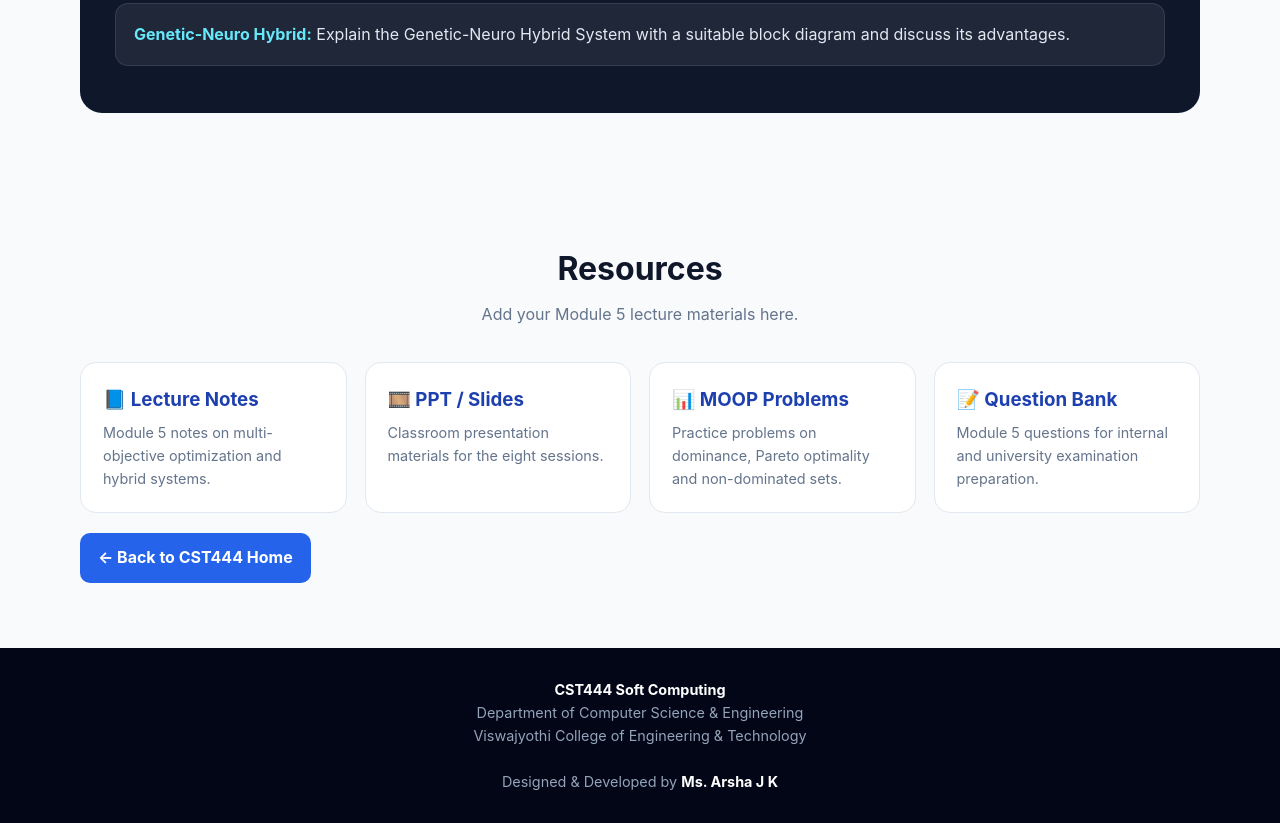
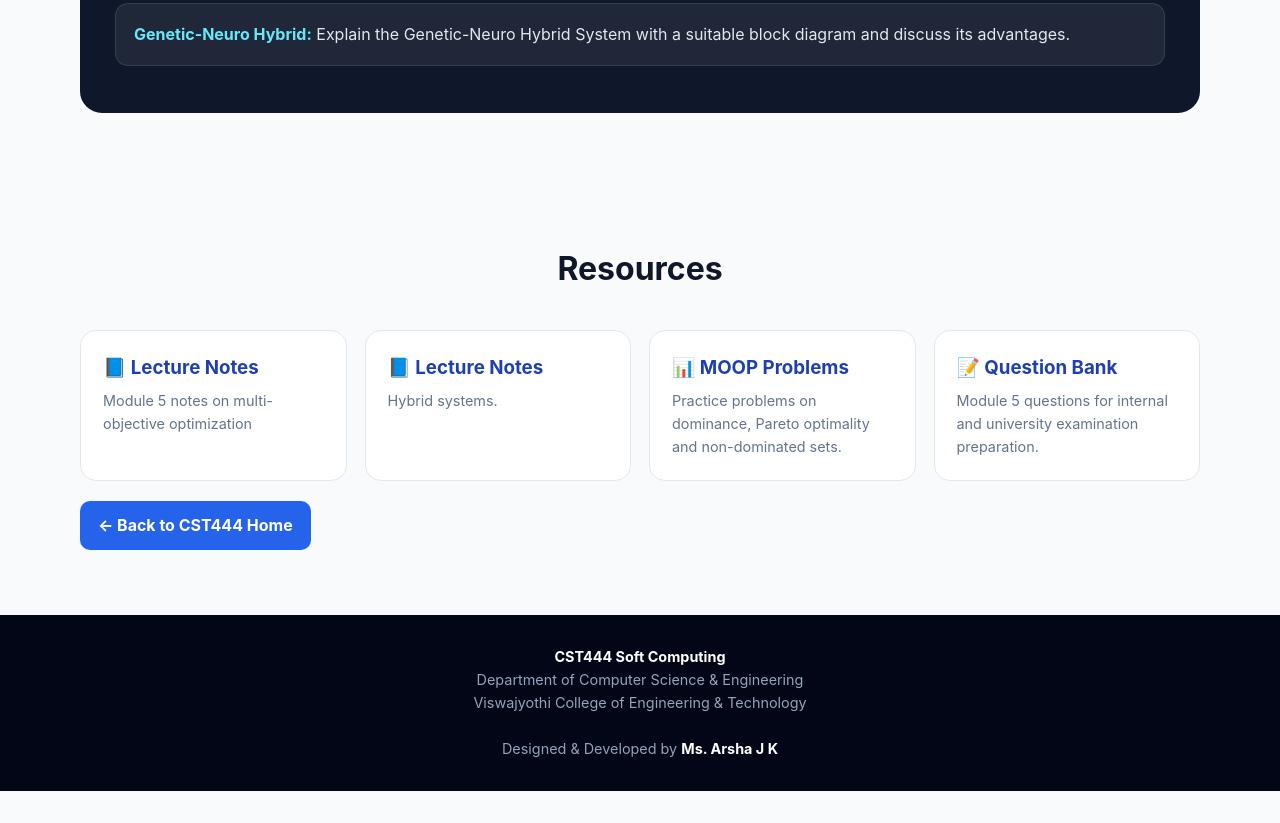
Before and after one commit to ArshaHarikrishnan/SOFT-COMPUTING, a plain HTML site: page modules/module5.html in a window 1280 px wide. Shown: the part 3714-4537 px from the top of the page. After the commit the page ends 4505 px from the top, so only its background shows below. Drawn offline with Linux system fonts and the light colour scheme.

Commit message:
Modify Module 5 resources and section title
Updated resource links and cleaned up section content.

```diff
--- a/modules/module5.html
+++ b/modules/module5.html
@@ -109,10 +109,10 @@ footer{background:#020617;color:#94a3b8;text-align:center;padding:30px 20px;font
 </div></section>
 
 <section><div class="container">
-<div class="section-title"><h2>Resources</h2><p>Add your Module 5 lecture materials here.</p></div>
+<div class="section-title"><h2>Resources</h2><p></p></div>
 <div class="resources">
-<a class="resource" href="#"><h3>📘 Lecture Notes</h3><p>Module 5 notes on multi-objective optimization and hybrid systems.</p></a>
-<a class="resource" href="#"><h3>🎞️ PPT / Slides</h3><p>Classroom presentation materials for the eight sessions.</p></a>
+<a class="resource" href="../asset/Module 5 (1).pdf"><h3>📘 Lecture Notes</h3><p>Module 5 notes on multi-objective optimization </p></a>
+<a class="resource" href="../asset/Module 5 Hybrid ystems (1).pdf"><h3>📘 Lecture Notes</h3><p>Hybrid systems.</p></a>
 <a class="resource" href="#"><h3>📊 MOOP Problems</h3><p>Practice problems on dominance, Pareto optimality and non-dominated sets.</p></a>
 <a class="resource" href="#"><h3>📝 Question Bank</h3><p>Module 5 questions for internal and university examination preparation.</p></a>
 </div>
```
